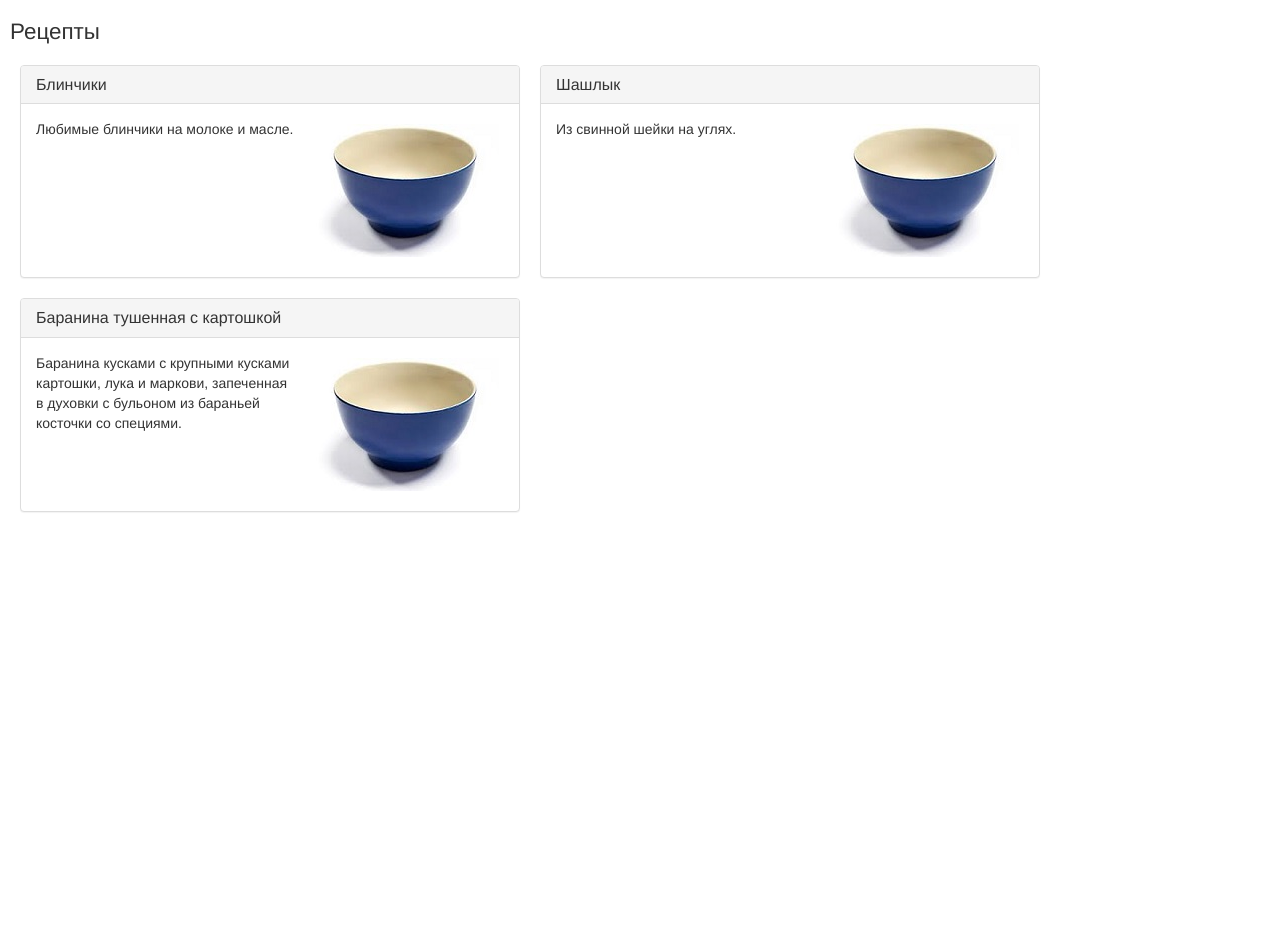
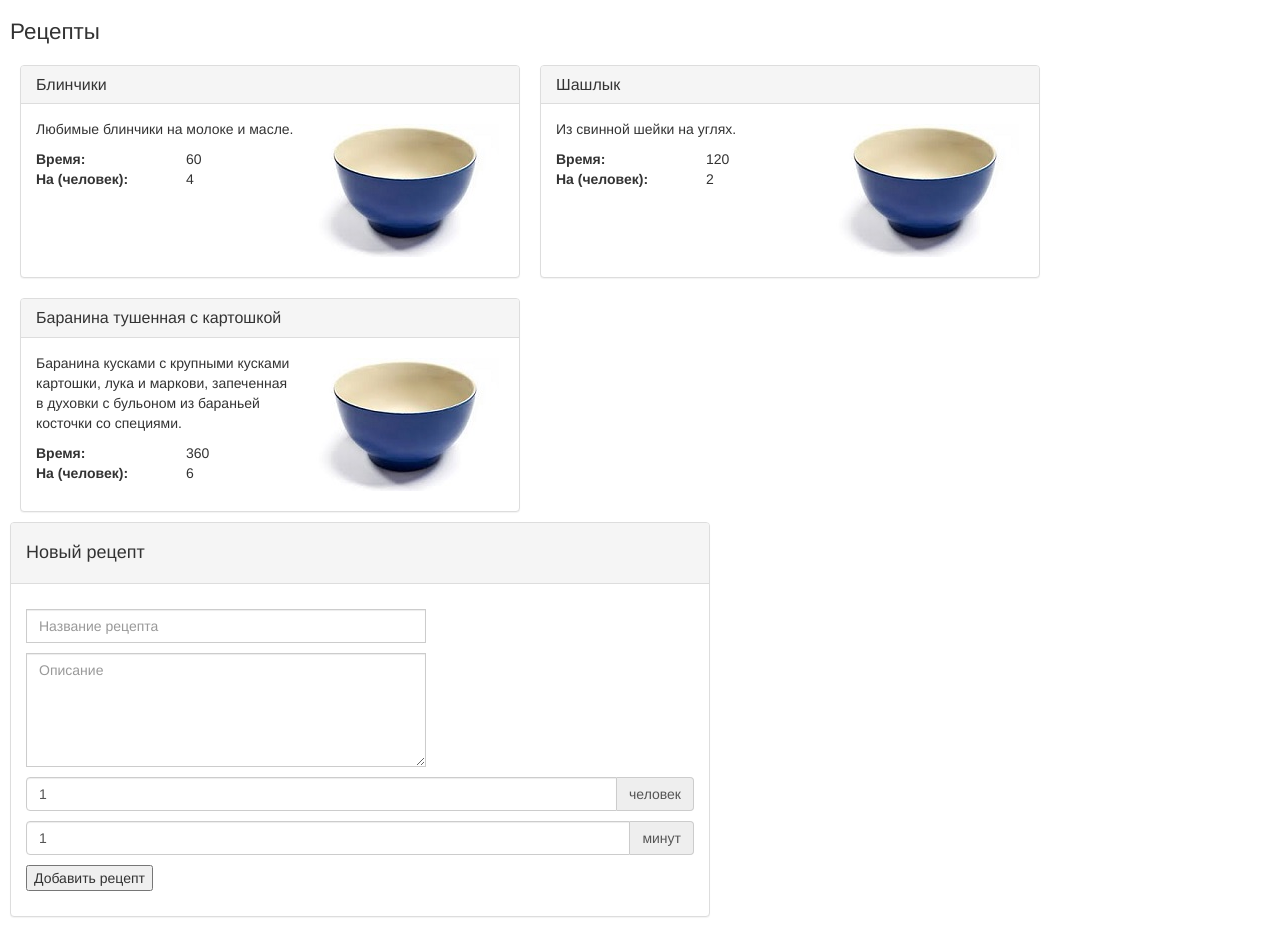
Before and after one commit to alrogozin/rapp-by-macwan, an Angular app: page / in a window 1280 px wide. Before the commit the page ends 800 px from the top, so only its background shows below. Built offline with nearby package versions, Linux system fonts and the light colour scheme.

Commit message:
14.03.18

```diff
--- a/src/app/app.module.ts
+++ b/src/app/app.module.ts
@@ -1,6 +1,6 @@
 import { BrowserModule } from '@angular/platform-browser';
 import { NgModule } from '@angular/core';
-
+import { FormsModule } from '@angular/forms';
 
 import { AppComponent } from './app.component';
 import { RecipeListComponent } from './components/recipe-list/recipe-list.component';
@@ -14,7 +14,8 @@ import { RecipeSummaryComponent } from './components/recipe-summary/recipe-summa
     RecipeSummaryComponent
   ],
   imports: [
-    BrowserModule
+    BrowserModule,
+    FormsModule
   ],
   providers: [],
   bootstrap: [AppComponent]
--- a/src/app/components/recipe-list/recipe-list.component.css
+++ b/src/app/components/recipe-list/recipe-list.component.css
@@ -2,3 +2,7 @@
 h1 {
 	font-size: 160%;
 }
+
+div.input-group {
+	margin: 10px 0;
+}
--- a/src/app/components/recipe-list/recipe-list.component.html
+++ b/src/app/components/recipe-list/recipe-list.component.html
@@ -1,4 +1,54 @@
 <h1>Рецепты</h1>
-<div *ngFor="let recipe of recipes">
-  <app-recipe-summary [recipe]="recipe"></app-recipe-summary>
+<app-recipe-summary
+  *ngFor="let recipe of recipes"
+  [recipe]="recipe">
+</app-recipe-summary>
+
+<div style="clear: both"></div>
+<div class="newrecipe panel panel-default" style="max-width: 700px;">
+  <div class="panel-heading">
+    <h4>Новый рецепт</h4>
+  </div>
+  <div class="panel-body">
+      <div class="input-group">
+        <input
+          style="width: 400px;"
+          [(ngModel)] = "recipe_in_progress.title"
+          type="text"
+          class="form-control"
+          placeholder="Название рецепта"
+          name="title"/>
+      </div>
+      <div class="input-group">
+        <textarea
+          style="width: 400px;"
+          [(ngModel)] = "recipe_in_progress.description"
+          rows="5"
+          class="form-control"
+          placeholder="Описание"
+          name="description">
+        </textarea>
+      </div>
+      <div class="input-group">
+        <input
+          type="text"
+          [(ngModel)] = "recipe_in_progress.feeds_this_many"
+          class="form-control"
+          placeholder="На сколько человек"
+          name="feeds_this_many"/>
+        <span class="input-group-addon">человек</span>
+      </div>
+      <div class="input-group">
+        <input
+          type="text"
+          [(ngModel)] = "recipe_in_progress.preporation_time"
+          class="form-control"
+          placeholder="Время приготовления"
+          name="preporation_time"/>
+        <span class="input-group-addon">минут</span>
+      </div>
+      <div class="input-group">
+        <input type="button" value="Добавить рецепт" (click) ="addRecipeClecked()"/>
+      </div>
+    </div>
 </div>
--- a/src/app/components/recipe-list/recipe-list.component.ts
+++ b/src/app/components/recipe-list/recipe-list.component.ts
@@ -1,4 +1,6 @@
 import { Component } from '@angular/core';
+import { NgModule } from '@angular/core';
+
 import { Recipe } from '../../model/recipe';
 
 @Component({
@@ -9,12 +11,22 @@ import { Recipe } from '../../model/recipe';
 export class RecipeListComponent {
 
   recipes: Recipe[];
+  recipe_in_progress: Recipe;
   constructor() {
+
+    this.recipe_in_progress = Recipe.createBlank();
+
     this.recipes = [
-      new Recipe('Блинчики', 'Любимые блинчики на молоке и масле.', null, null, null),
-      new Recipe('Шашлык', 'Из свинной шейки на углях.', null, null, null),
-      new Recipe('Баранина тушенная с картошкой', 'Баранина кусками с крупными кусками картошки, лука и маркови, запеченная в духовки с бульоном из бараньей косточки со специями.', null, null, null),
+      new Recipe('Блинчики', 'Любимые блинчики на молоке и масле.', null, null, null, 4, 60),
+      new Recipe('Шашлык', 'Из свинной шейки на углях.', null, null, null, 2, 120),
+      new Recipe('Баранина тушенная с картошкой', 'Баранина кусками с крупными кусками картошки, лука и маркови, запеченная в духовки с бульоном из бараньей косточки со специями.', null, null, null, 6, 360),
     ];
   }
 
+  public addRecipeClecked(){
+    console.log(JSON.stringify(this.recipe_in_progress, null, 2));
+    this.recipes.unshift(this.recipe_in_progress);
+    this.recipe_in_progress = Recipe.createBlank();
+  }
+
 }
--- a/src/app/components/recipe-summary/recipe-summary.component.html
+++ b/src/app/components/recipe-summary/recipe-summary.component.html
@@ -8,5 +8,11 @@
         />
       </div>
       <p>{{ recipe.description }}</p>
+      <div>
+        <div style="float: left; font-weight: bold; width: 150px;">Время:</div>
+        <div>{{ recipe.preporation_time }}</div>
+        <div style="float: left; font-weight: bold; width: 150px;">На (человек):</div>
+        <div>{{ recipe.feeds_this_many }}</div>
+      </div>
     </div>
   </div>
--- a/src/app/model/recipe.ts
+++ b/src/app/model/recipe.ts
@@ -12,21 +12,33 @@ export interface IInstruction {
 export class Recipe {
 	public title: string;
 	public description: string;
+	public feeds_this_many: number;
+	public preporation_time: number;
+	public cover_photo: string;
 	public ingredients: IIngredient[];
 	public instructions: IInstruction[];
-	public cover_photo: string;
+
 	constructor(
 					t: string,
 					d: string,
 					ingr: IIngredient[],
 					instr: IInstruction[],
-					cp: string
+					cp: string,
+					feeds: number,
+					pt: number
 				)
 	{
-		this.title = t;
-		this.description = d;
-		this.ingredients = ingr;
-		this.instructions = instr;
-		this.cover_photo = cp;
+		this.title 				= t;
+		this.description 		= d;
+		this.ingredients 		= ingr;
+		this.instructions	 	= instr;
+		this.cover_photo 		= cp;
+		this.feeds_this_many 	= feeds;
+		this.preporation_time 	= pt;
 	}
+
+	public static createBlank(): Recipe {
+		return new Recipe('', '', null, null, null, 1, 1);
+	  }
+
 }
```
Also changed, not shown: 1 other file (tests, documents, lock files or other folders).
